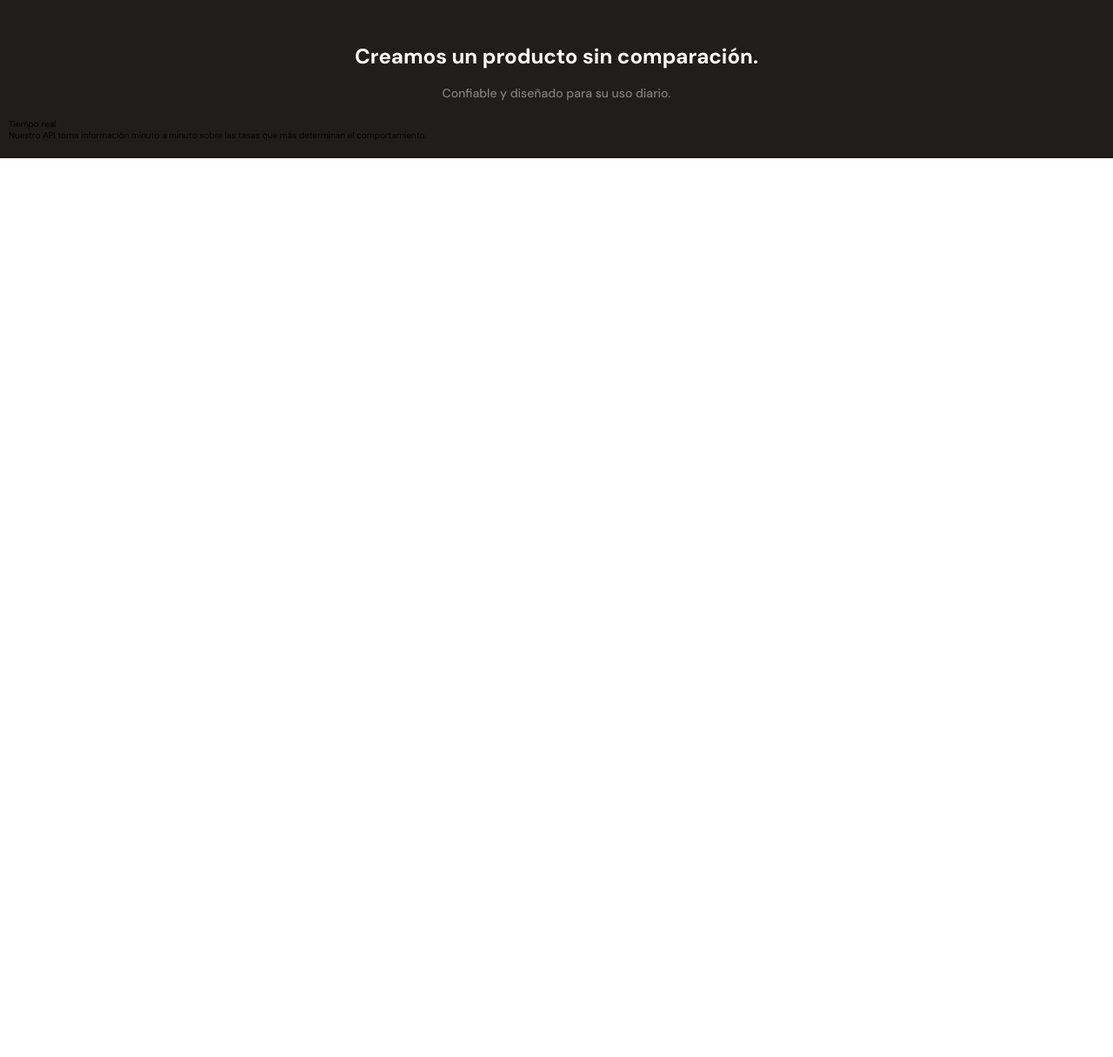
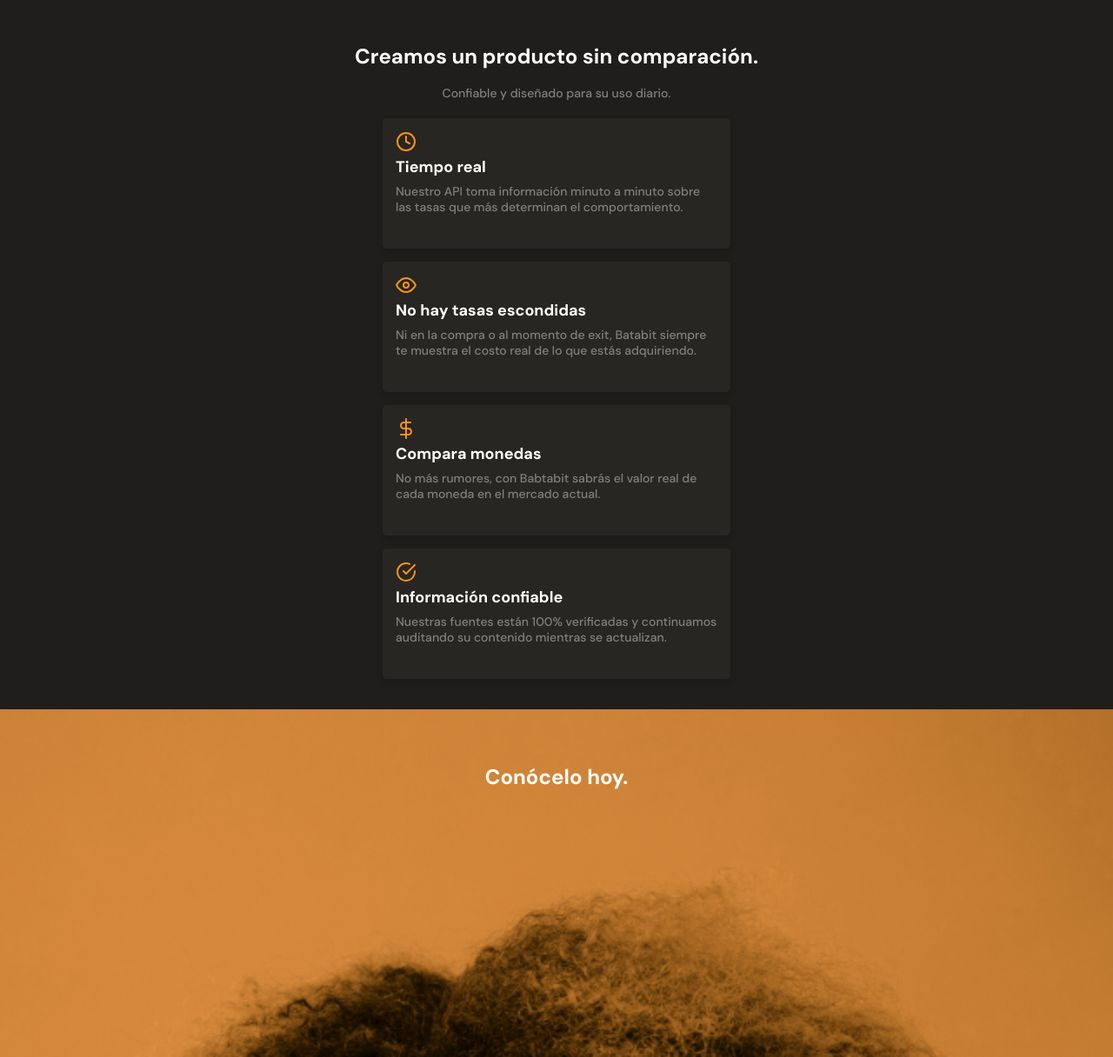
Before and after one commit to alexsshash/BatataBit, a plain HTML site: page index.html in a window 1280 px wide. Shown: the part 1570-2786 px from the top of the page at 87% size. Before the commit the page ends 1752 px from the top, so only its background shows below. Drawn offline with Linux system fonts and the light colour scheme.

Commit message:
Termine la seccion de productos y la seccion siguiente

```diff
--- a/index.html
+++ b/index.html
@@ -72,8 +72,31 @@
                     <p class="product--card-body">Nuestro API toma información minuto a minuto sobre las tasas que más determinan el comportamiento.</p>
                 </article>
             </section>
+            <section class="product-cards-container">
+                <article class="product-detail--card">
+                    <span class="eye"></span>
+                    <p class="product--card-title">No hay tasas escondidas</p>
+                    <p class="product--card-body">Ni en la compra o al momento de exit, Batabit siempre te muestra el costo real de lo que estás adquiriendo.</p>
+                </article>
+            </section>
+            <section class="product-cards-container">
+                <article class="product-detail--card">
+                    <span class="money"></span>
+                    <p class="product--card-title">Compara monedas</p>
+                    <p class="product--card-body">No más rumores, con Babtabit sabrás el valor real de cada moneda en el mercado actual.</p>
+                </article>
+            </section>
+            <section class="product-cards-container">
+                <article class="product-detail--card">
+                    <span class="check"></span>
+                    <p class="product--card-title">Información confiable</p>
+                    <p class="product--card-body">Nuestras fuentes están 100% verificadas y continuamos auditando su contenido mientras se actualizan.</p>
+                </article>
+            </section>
         </section>
-        <section></section>
+        <section class="bitcoin-img-container">
+            <h2>Conócelo hoy.</h2>
+        </section>
         <section></section>
     </main>
     <footer></footer>
--- a/style.css
+++ b/style.css
@@ -325,3 +325,74 @@ main {
     line-height: 1.8rem;
     color: #808080;
 }
+
+.product-detail--card {
+    width: 90%;
+    min-width: 288px;
+    max-width: 400px;
+    min-height: 150px;
+    margin: 15px auto;
+    padding: 15px;
+    background-color: #282623;
+    border-radius: 5px;
+    box-shadow: 0 4px 8px rgba(0, 0, 0, 0.16);
+}
+
+.product-detail--card span {
+    display: inline-block;
+    width: 24px;
+    height: 24px;
+    margin-bottom: 5px;
+    background-size: cover;
+    background-position: center;
+    background-repeat: no-repeat;
+}
+
+.clock {
+    background-image: url('./assets/icons/clock.svg');
+}
+
+.eye {
+    background-image: url('./assets/icons/eye.svg');
+}
+
+.money {
+    background-image: url('./assets/icons/dollar-sign.svg');
+}
+
+.check {
+    background-image: url('./assets/icons/check-circle.svg');
+}
+
+.product--card-title {
+    margin-bottom: 10px;
+    font-size: 1.8rem;
+    font-weight: bold;
+    line-height: 1.8rem;
+    color: var(--just-white);
+}
+
+.product--card-body {
+    font-size: 1.4rem;
+    font-weight: 500;
+    line-height: 1.8rem;
+    color: #808080;
+}
+
+.bitcoin-img-container {
+    width: 100%;
+    min-width: 320px;
+    height: 50vh;
+    background-image: url('./assets/images/bitcoinbaby2x.jpg');
+    background-size: cover;
+    background-repeat: no-repeat;
+    text-align: center;
+}
+
+.bitcoin-img-container h2 {
+    padding-top: 65px;
+    font-size: 2.4rem;
+    font-weight: bold;
+    line-height: 2.6rem;
+    color: var(--just-white);
+}
```
Also changed, not shown: assets/images/bitcoinbaby2x.jpg (added).
